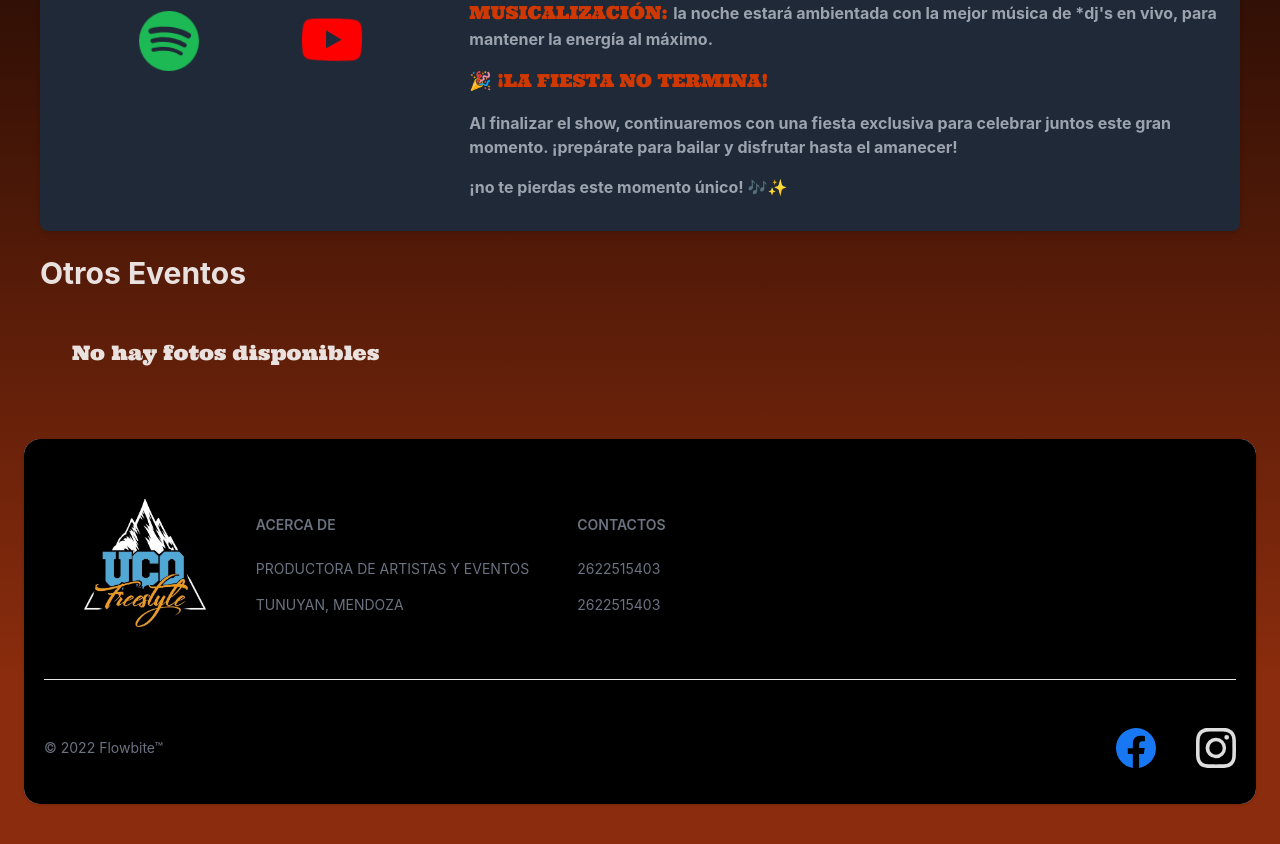
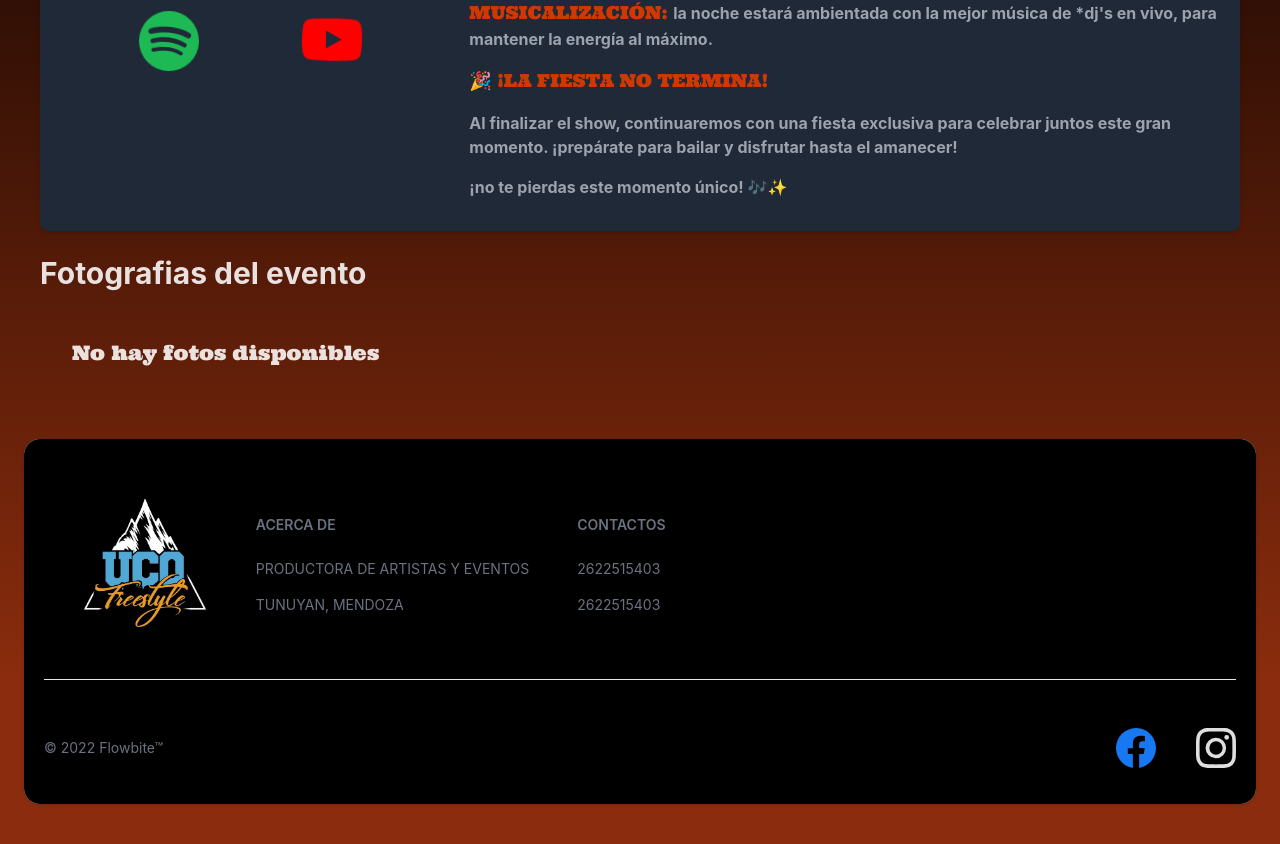
Before and after one commit to fracki1010/uco-frestyle-2, a React (Vite) app: page /events/1 in a window 1280 px wide. Shown: the part 905-1749 px from the top of the page. Built offline with nearby package versions, Linux system fonts and the light colour scheme; a web font is replaced by a local one.

Commit message:
modified: fotografias

```diff
--- a/src/screens/Event.jsx
+++ b/src/screens/Event.jsx
@@ -79,7 +79,7 @@ export const Event = () => {
         </section>
 
         <section>
-          <h3 className="text-3xl font-bold mb-4 ">Otros Eventos</h3>
+          <h3 className="text-3xl font-bold mb-4 ">Fotografias del evento</h3>
           <div className="flex space-x-4">
             {dataEventId.photos.length != 0 ? (
               dataEventId.photos.map((e) => {
```
